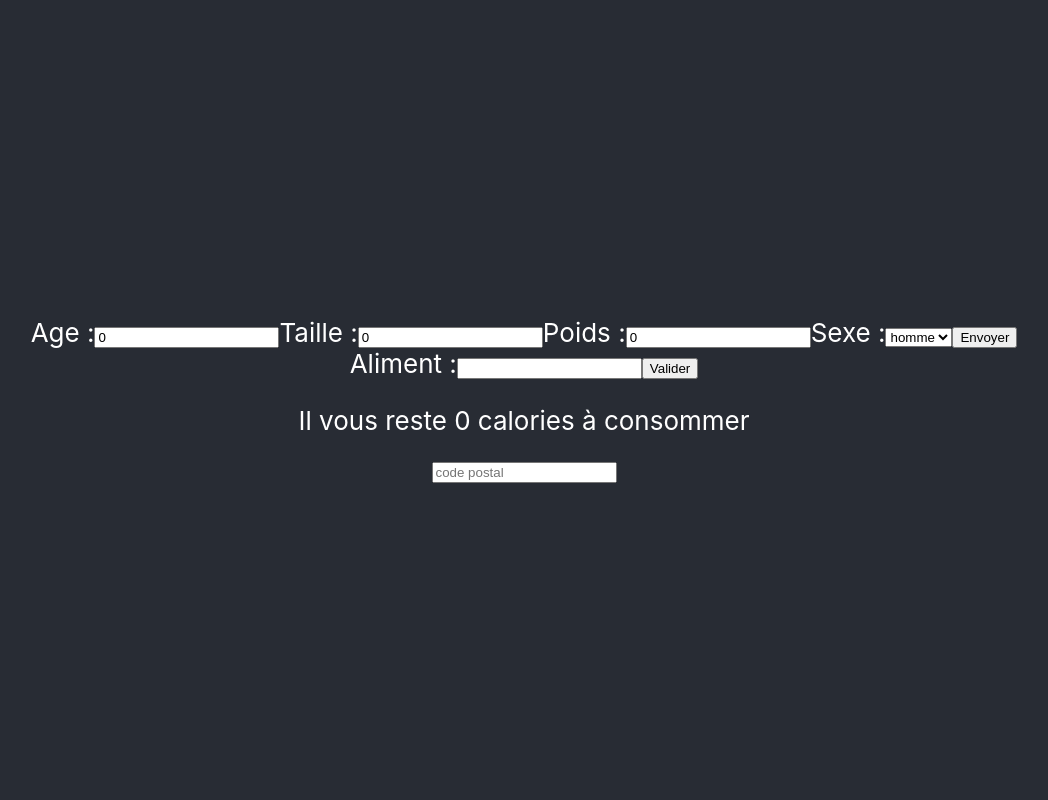
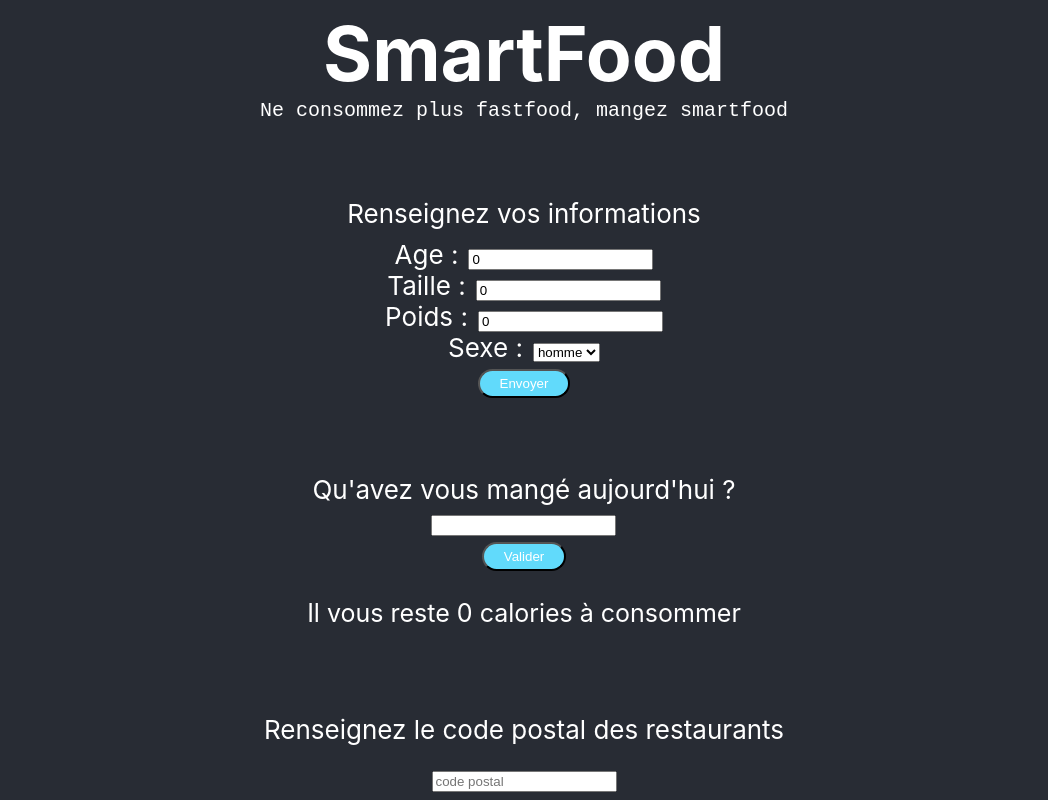
Before and after one commit to Nicovi15/SmartFood_reborn, a React (Create React App) app in the folder frontend/: page / in a window 1280 px wide. Shown: the whole page, without its empty margins (116-1164 px from the left). Built offline with nearby package versions, Linux system fonts and the light colour scheme.

Commit message:
après CSS

```diff
--- a/frontend/src/App.js
+++ b/frontend/src/App.js
@@ -82,9 +82,15 @@ class App extends Component {
         return (
             <div className="App">
                 <header className="App-header">
+                  <div style={{paddingBottom: "50px"}}>
+                    <h1 style={{marginBottom: "0",marginTop: "0",fontSize: "75px"}}>
+                        SmartFood
+                    </h1>
+                    <div style={{fontFamily: "Courier New",fontSize: "20px"}}>Ne consommez plus fastfood, mangez smartfood</div>
+                  </div>
                   <UserForm updateCal={this.updateCal}/>
                     <AlimentFinder updateCal={this.updateCal} actualCal={this.state.cal}/>
-                    <p>Il vous reste {Math.round(this.state.cal,2)} calories à consommer</p>
+                    <p style={{marginTop: "0",marginBottom: "60px",fontSize: "25px"}}>Il vous reste {Math.round(this.state.cal,2)} calories à consommer</p>
                     <ListeRestaurants actualCal={this.state.cal} />
 
                 </header>
--- a/frontend/src/components/AlimentFinder.jsx
+++ b/frontend/src/components/AlimentFinder.jsx
@@ -32,12 +32,18 @@ export default class AlimentFinder extends React.Component {
 
     render() {
         return (
-            <form onSubmit={this.handleSubmit}>
-                <label>
-                    Aliment :
-                    <input type="text" value={this.state.aliment} onChange={this.handleChangeAliment} />
-                </label>
-                <input type="submit" value="Valider" />
+            <form style={{height: "150px"}} onSubmit={this.handleSubmit}>
+                <ul style={{listStyle: "none",paddingLeft: "0"}}>
+                    <li>
+                        <label>
+                            Qu'avez vous mangé aujourd'hui ?
+                            <br/><input type="text" value={this.state.aliment} onChange={this.handleChangeAliment} />
+                        </label>
+                    </li>
+                    <li>
+                        <input style={{borderRadius: "15px",backgroundColor: "#61dafb",color: "white",padding: "5px",paddingLeft: "20px",paddingRight: "20px"}} type="submit" value="Valider" />
+                    </li>
+                </ul>
             </form>
         );
     }
--- a/frontend/src/components/ListeRestaurants.jsx
+++ b/frontend/src/components/ListeRestaurants.jsx
@@ -51,6 +51,7 @@ class ListeRestaurants extends Component {
     return (
 
       <>
+        <p>Renseignez le code postal des restaurants</p>
         <input
         type="text"
         placeholder="code postal"
@@ -72,7 +73,7 @@ class ListeRestaurants extends Component {
 
                 <td > <img class="img_resto" src={element.logo} alt={element.nom}/> </td>
                 <td> {element.nom} </td>
-                <td><button onClick={(e) => this.handleClick(e, element.id)} href="google.com"> Commandez dans ce restaurant </button></td>
+                <td><button onClick={(e) => this.handleClick(e, element.id)} style={{borderRadius: "15px",backgroundColor: "#61dafb",color: "white",padding: "5px",paddingLeft: "20px",paddingRight: "20px"}} href="google.com"> Commandez dans ce restaurant </button></td>
 
               </tr>
               </tbody>
@@ -81,11 +82,12 @@ class ListeRestaurants extends Component {
        })
       } </div>
 
+
       }
 
       {this.state.produitsLoaded &&
 
-              <div>{
+              <div><h2>Menu</h2>{
                 this.state.listeProduits.map((element, i) => {
                   console.log(element);
                   // Affichage
@@ -95,7 +97,7 @@ class ListeRestaurants extends Component {
                       <tr>
                         <td> <img class="img_produit" src={element.image} alt={element.nom}/> </td>
                         <td> {element.nom} </td>
-                        <td> {element.cal} </td>
+                        <td> ({element.cal} kcal) </td>
 
                       </tr>
                       </tbody>
--- a/frontend/src/components/UserForm.jsx
+++ b/frontend/src/components/UserForm.jsx
@@ -8,7 +8,7 @@ export default class UserForm extends React.Component {
             age: 0,
             taille : 0,
             poids : 0,
-            sexe : ""
+            sexe : "homme"
         };
 
         this.handleChangeAge = this.handleChangeAge.bind(this);
@@ -46,28 +46,41 @@ export default class UserForm extends React.Component {
 
     render() {
         return (
-            <form onSubmit={this.handleSubmit}>
+            <form style={{paddingBottom: "50px"}} onSubmit={this.handleSubmit}>
+                <ul style={{listStyle: "none",paddingLeft: "0"}}>
+                    <li style={{marginBottom: "10px"}}>
+                        <label>Renseignez vos informations</label>
+                    </li>
+                    <li>
                         <label>
                             Age :
-                    <input type="text" value={this.state.age} onChange={this.handleChangeAge} />
+                            <input style={{marginLeft: "10px"}} type="text" value={this.state.age} onChange={this.handleChangeAge} />
                         </label>
+                    </li>
+                    <li>
                         <label>
                             Taille :
-                    <input type="text" value={this.state.taille} onChange={this.handleChangeTaille} />
+                            <input style={{marginLeft: "10px"}} type="text" value={this.state.taille} onChange={this.handleChangeTaille} />
                         </label>
+                    </li>
+                    <li>
                         <label>
                             Poids :
-                    <input type="text" value={this.state.poids} onChange={this.handleChangePoids} />
+                            <input style={{marginLeft: "10px"}} type="text" value={this.state.poids} onChange={this.handleChangePoids} />
                         </label>
+                    </li>
+                    <li style={{float: "left",width: "100%"}}>
                         <label>
                           Sexe :
-                    <select type="select" value={this.state.sexe} label="Multiple Select" onChange={this.handleChangeSexe}>
+                            <select style={{marginLeft: "10px"}} type="select" value={this.state.sexe} label="Multiple Select" onChange={this.handleChangeSexe}>
                               <option value="homme">homme</option>
                               <option value="femme">femme</option>
                             </select>
                         </label>
+                    </li>
+                </ul>
+                <input style={{borderRadius: "15px",backgroundColor: "#61dafb",color: "white",padding: "5px",paddingLeft: "20px",paddingRight: "20px"}} type="submit" value="Envoyer" />
 
-                <input type="submit" value="Envoyer" />
             </form>
         );
     }
```
Lines whose indentation alone changed are shown as unchanged.
